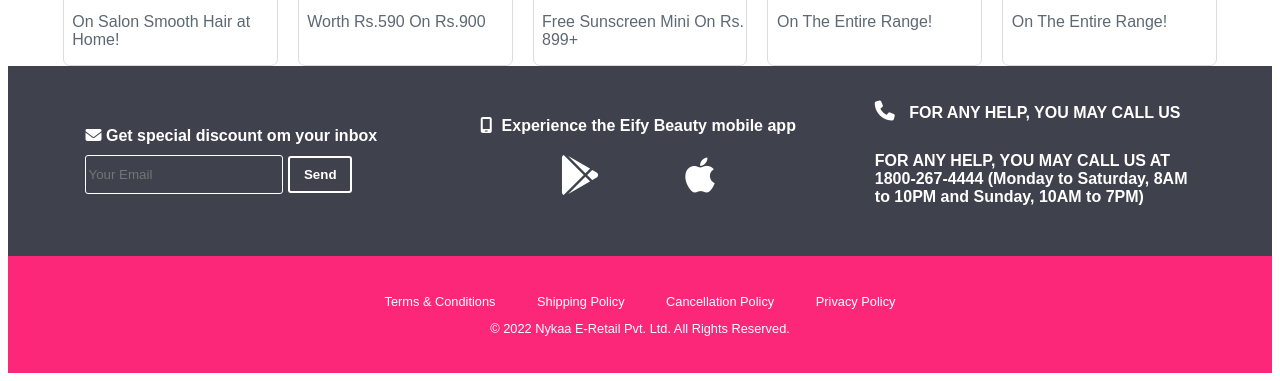
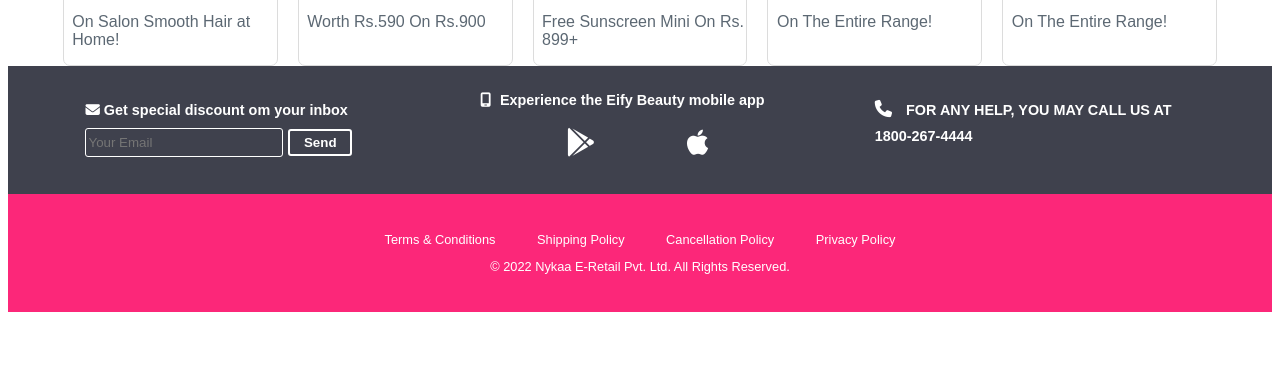
Before and after one commit to sarimkhan208/obtainable-tongue-3381, a plain HTML site: page index.html in a window 1280 px wide. Shown: the part 6625-7006 px from the top of the page. After the commit the page ends 6945 px from the top, so only its background shows below. Drawn offline with Linux system fonts and the light colour scheme.

```diff
--- a/index.html
+++ b/index.html
@@ -11,6 +11,9 @@
 </head>
 <body>
     <!-- TOP SECTION -->
+
+
+
     <div id="navbar">
         <div id="ham-burger"><i class="fas fa-bars"></i></div>
         <div>
@@ -282,11 +285,10 @@
         </div>
         <div class="second">
             <div><i class="fa-solid fa-mobile-screen"></i> Experience the Eify Beauty mobile app</div>
-            <div class="app"><i class="fa-brands fa-google-play"></i> <i class="fa-brands fa-apple"></i></div>
+            <div id="app"><i class="fa-brands fa-google-play"></i> <i class="fa-brands fa-apple"></i></div>
         </div>
         <div class="third">
-            <div><i class="fa-solid fa-phone"></i> FOR ANY HELP, YOU MAY CALL US</div>
-            <div>FOR ANY HELP, YOU MAY CALL US AT 1800-267-4444 (Monday to Saturday, 8AM to 10PM and Sunday, 10AM to 7PM)</div>
+            <div><i class="fa-solid fa-phone"></i> FOR ANY HELP, YOU MAY CALL US AT 1800-267-4444</div>
         </div>
     </div>
 
--- a/style/home.css
+++ b/style/home.css
@@ -1,5 +1,9 @@
 
 /* TOP SECTION */
+
+
+
+
 #navbar{
     display: flex;
     justify-content: space-around;
@@ -271,6 +275,7 @@
     width: 27%;
 }
 .first > div{
+    font-size: 90%;
     color: white;
     margin-bottom: 10px;
     font-family: sans-serif;
@@ -281,7 +286,7 @@
     border:1px solid white;
     background-color: #3F414D;
     width: 60%;
-    height: 35px;
+    height: 25px;
     border-radius: 3px;
 }
 .first button{
@@ -291,24 +296,24 @@
     font-family: sans-serif;
     font-weight: 600;
     width: 20%;
-    height: 37px;
+    height: 27px;
     border-radius: 3px;
 }
 .second > div > i{
-
     color: white;
     margin-right: 5px;
 }
 .second > div{
+    font-size: 90%;
     font-family: sans-serif;
     font-weight: 600;
     color: white;
     margin-bottom: 10px;
 }
-.app{
+#app{
     margin-top: 20px;
     display: flex;
-    font-size: 40px;
+    font-size: 180%;
     justify-content: space-evenly;
 }
 .third{
@@ -318,10 +323,12 @@
     font-weight: 600;
 }
 .third > div i{
-    font-size: 20px;
+    font-size: 120%;
     margin-right: 10px;
+    margin-bottom: 10px;
 }
 .third > div{
+    font-size: 90%;
     margin-bottom: 30px;
 }
 #pink-container{
@@ -465,9 +472,6 @@
         margin-top: 2%;
         width: 62.5%;
     }
-    .app i {
-        margin-left: 50%;
-    }
     .terms , .right{
         width: 90%;
         margin-bottom: 10px;
@@ -529,7 +533,8 @@
     }
     .app i {
        font-size: 30px;
-    }
+       margin-left: 50px;
+      }
     .terms , .right{
         width: 90%;
         margin-bottom: 10px;
```
